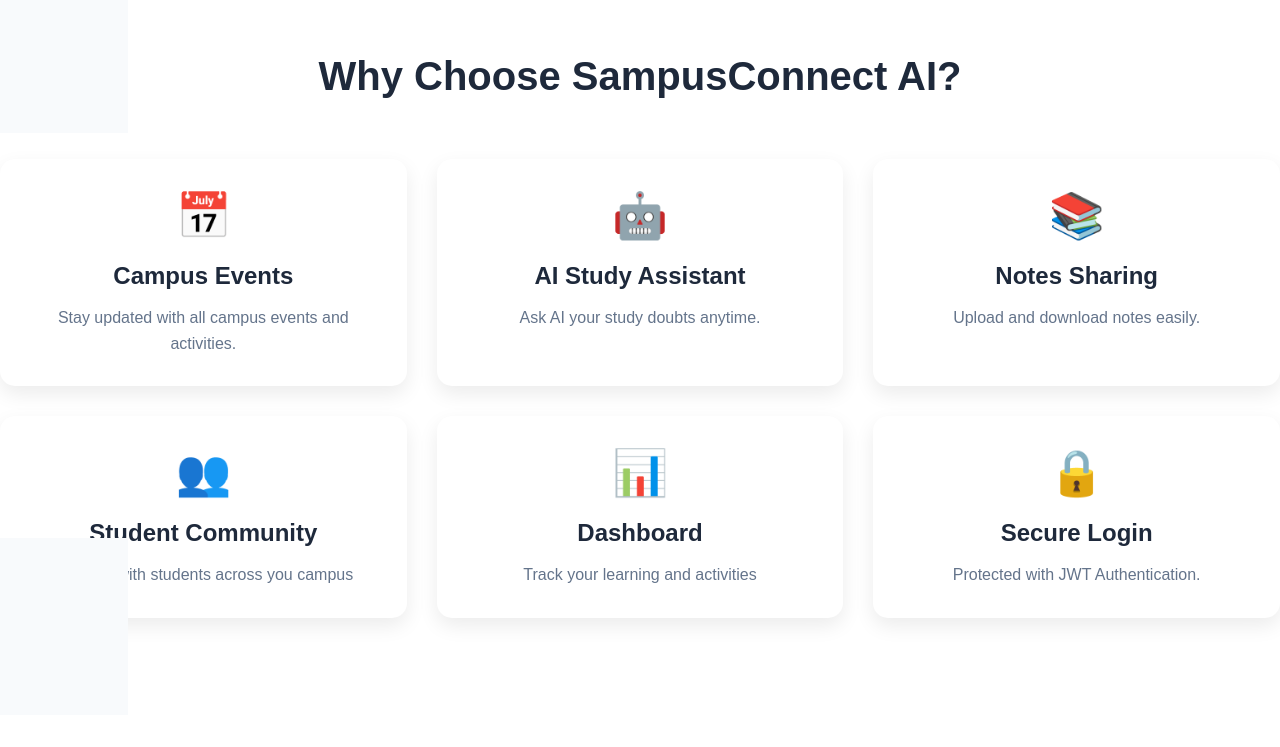
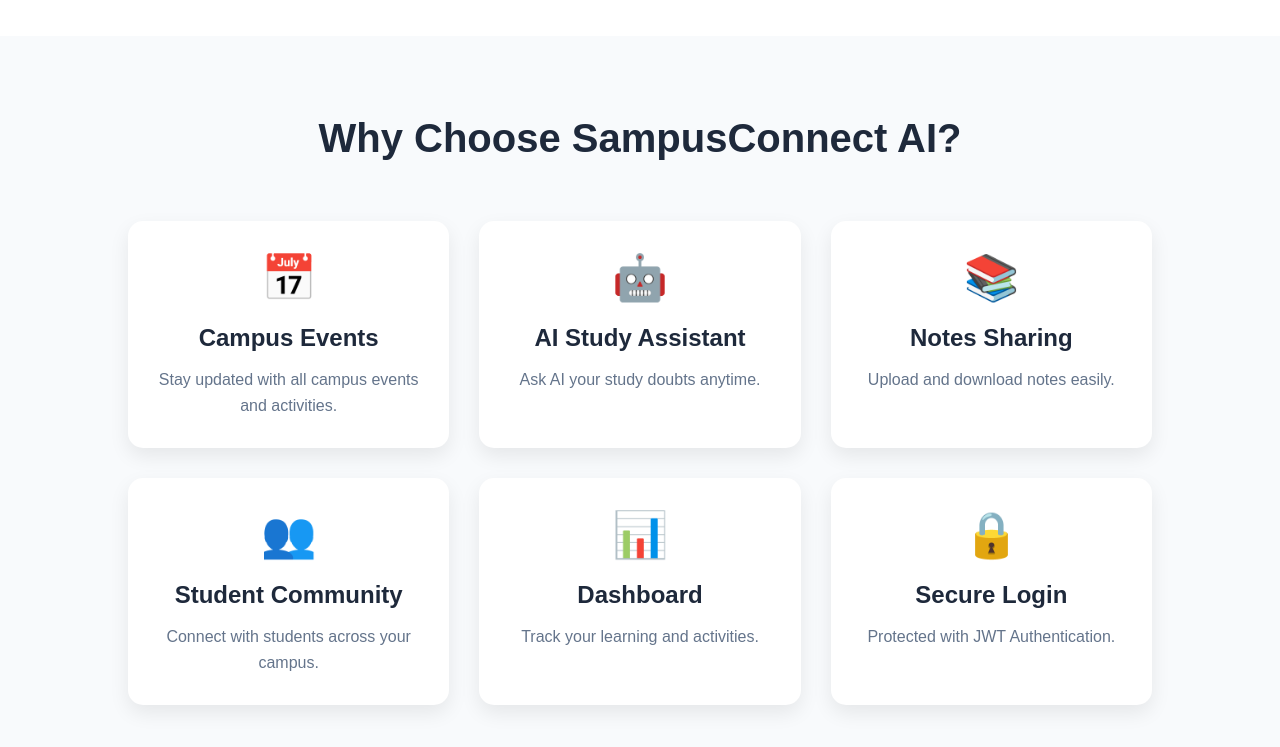
Before and after one commit to anuj-545/campus-connect-ai, a React app in the folder frontend/: page / in a window 1280 px wide. Shown: the part 759-1506 px from the top of the page. Before the commit the page ends 1474 px from the top, so only its background shows below. Built offline with nearby package versions, Linux system fonts and the light colour scheme; the HTML template or start-up script is replaced by a standard one.

Commit message:
Refactor feature cards using map and props destructuring

```diff
--- a/frontend/src/components/FeatureCard/FeatureCard.jsx
+++ b/frontend/src/components/FeatureCard/FeatureCard.jsx
@@ -1,16 +1,16 @@
 import "./FeatureCard.css";
 
-function FeatureCard(props){ //you can also write function FeatureCard({title, description})
+function FeatureCard({icon, title, description}){ //you can also write function FeatureCard({title, description})
     return(
         <div className="feature-card">
 
             <div className="feature-icon">
-                {props.icon}
+                {icon}
             </div>
 
-            <h3>{props.title}</h3>
+            <h3>{title}</h3>
 
-            <p>{props.description}</p>
+            <p>{description}</p>
         </div>
     );
 }
--- a/frontend/src/components/Features/Features.jsx
+++ b/frontend/src/components/Features/Features.jsx
@@ -1,51 +1,62 @@
 import "./Features.css";
 import FeatureCard from "../FeatureCard/FeatureCard";
 
+const features = [
+    {
+        id: 1,
+        icon: "📅",
+        title: "Campus Events",
+        description: "Stay updated with all campus events and activities."
+    },
+    {
+        id: 2,
+        icon: "🤖",
+        title: "AI Study Assistant",
+        description: "Ask AI your study doubts anytime."
+    },
+    {
+        id: 3,
+        icon: "📚",
+        title: "Notes Sharing",
+        description: "Upload and download notes easily."
+    },
+    {
+        id: 4,
+        icon: "👥",
+        title: "Student Community",
+        description: "Connect with students across your campus."
+    },
+    {
+        id: 5,
+        icon: "📊",
+        title: "Dashboard",
+        description: "Track your learning and activities."
+    },
+    {
+        id: 6,
+        icon: "🔒",
+        title: "Secure Login",
+        description: "Protected with JWT Authentication."
+    }
+];
+
 function Features(){
     return(
-        <secton className="features">
+        <section className="features">
             <h2>Why Choose SampusConnect AI?</h2>
 
             <div className="features-grid">
 
-                <FeatureCard
-                    icon="📅"
-                    title="Campus Events"
-                    description="Stay updated with all campus events and activities."
-                />
-
-                  <FeatureCard
-                    icon="🤖"
-                    title="AI Study Assistant"
-                    description="Ask AI your study doubts anytime."
-                />
-
-                  <FeatureCard
-                    icon="📚"
-                    title="Notes Sharing"
-                    description="Upload and download notes easily."
-                />
-
-                  <FeatureCard
-                    icon="👥"
-                    title="Student Community"
-                    description="Connect with students across you campus"
-                />
-
-                  <FeatureCard
-                    icon="📊"
-                    title="Dashboard"
-                    description="Track your learning and activities"
-                />
-
-                  <FeatureCard
-                    icon="🔒"
-                    title="Secure Login"
-                    description="Protected with JWT Authentication."
-                />
-
+                {features.map((feature) => (
+                    <FeatureCard
+                        key = {feature.id}
+                        icon = {feature.icon}
+                        title = {feature.title}
+                        description = {feature.description}
+                    />
+                ))}
             </div>
-        </secton>
+        </section>
     );
 }
 
```
